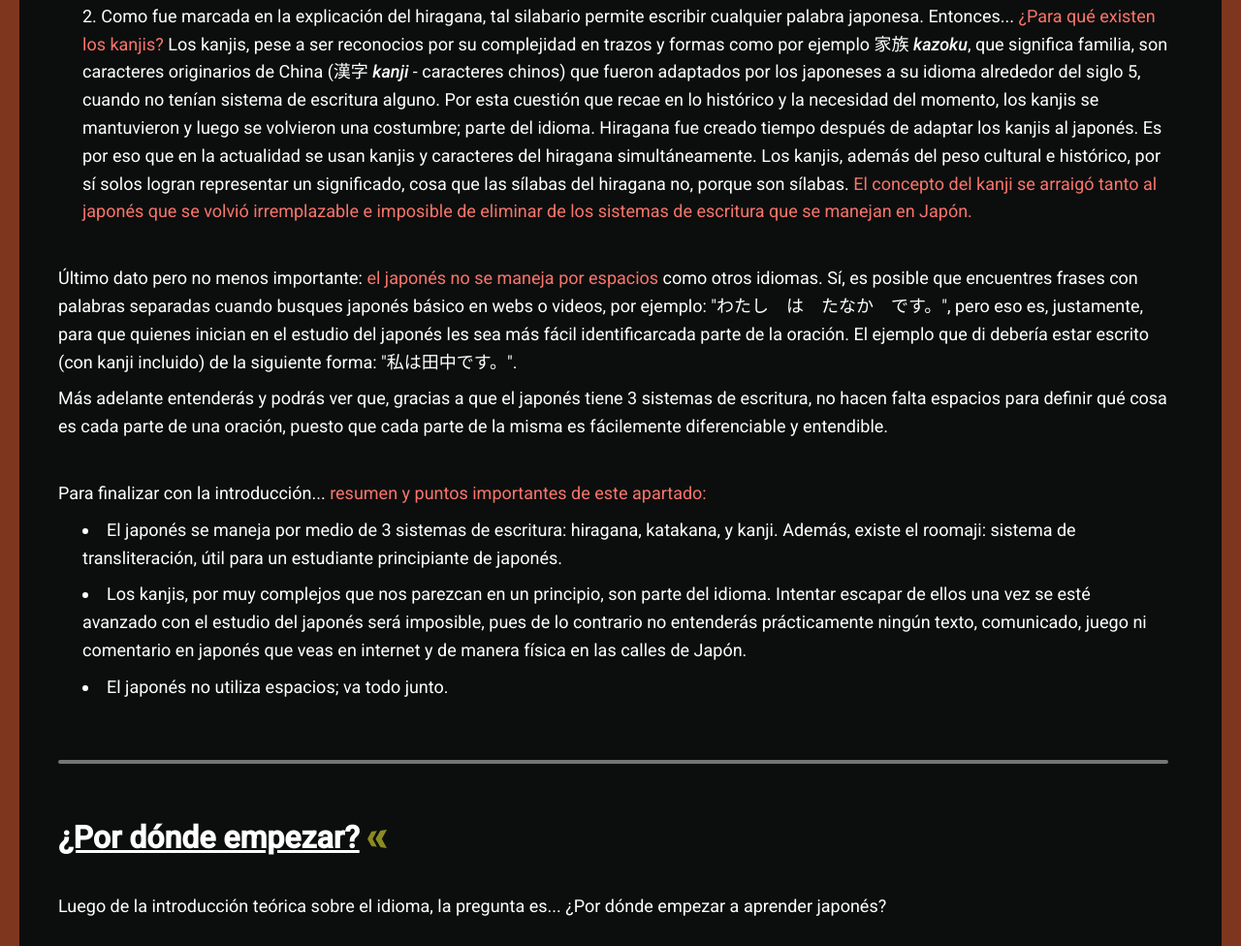
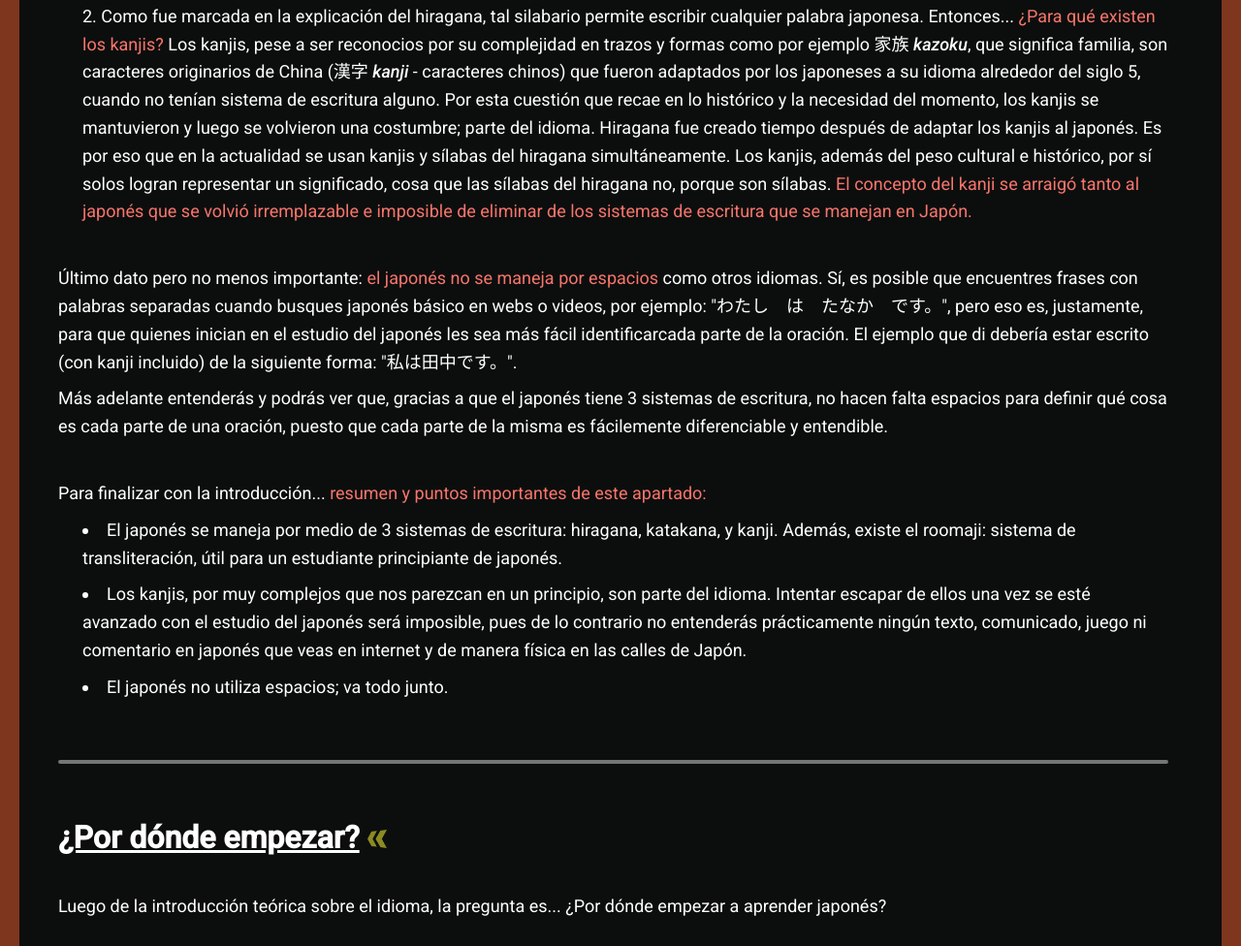
Before and after one commit to MSA-IntroduccionAlJapones/introduccionaljapones.github.io, a plain HTML site: page index.html in a window 1280 px wide. Shown: the part 2549-3525 px from the top of the page at 97% size. Drawn offline with Linux system fonts and the light colour scheme.

Commit message:
Update index.html

```diff
--- a/index.html
+++ b/index.html
@@ -190,7 +190,7 @@
                <ol>
                   <li>En los textos de arriba encontrarás aclaraciones entre paréntesis, como "(な / na)", siendo な una sílaba japonesa y "na" la aclaración de cómo se escribiría usando nuestras letras latinas. A esto se lo conoce como <span style="color:#ffff00">roomaji (ローマ字)</span>, literalmente "caracteres romanos": sistema de transliteración (representar los signos de un sistema de escritura mediante los signos de otro) del japonés al alfabeto latino. Esto te ayudará mucho al principio para recordar los 92 kanas que existen, que es de lo primero que se aprende al estudiar japonés. Luego, mejor será que te manejes por los caracteres japoneses y no por la transliteración, ya que esta última no pertenece al japonés, sino que es una herramienta que nos ayuda a nosotros, los extranjeros, a entender lo básico del japonés. Por eso se dice que <b>hay 3 sistemas de escritura en el japonés, no 4.</b></li>
                   <br>
-                  <li>Como fue marcada en la explicación del hiragana, tal silabario permite escribir cualquier palabra japonesa. Entonces... <span style="color:#f8756b">¿Para qué existen los kanjis?</span> Los kanjis, pese a ser reconocios por su complejidad en trazos y formas como por ejemplo 家族 <i>kazoku</i>, que significa familia, son caracteres originarios de China (漢字 <i>kanji</i> - caracteres chinos) que fueron adaptados por los japoneses a su idioma alrededor del siglo 5, cuando no tenían sistema de escritura alguno. Por esta cuestión que recae en lo histórico y la necesidad del momento, los kanjis se mantuvieron y luego se volvieron una costumbre; parte del idioma. Hiragana fue creado tiempo después de adaptar los kanjis al japonés. Es por eso que en la actualidad se usan kanjis y caracteres del hiragana simultáneamente. Los kanjis, además del peso cultural e histórico, por sí solos logran representar un significado, cosa que las sílabas del hiragana no, porque son sílabas. <span style="color:#f8756b">El concepto del kanji se arraigó tanto al japonés que se volvió irremplazable e imposible de eliminar de los sistemas de escritura que se manejan en Japón.</span></li>
+                  <li>Como fue marcada en la explicación del hiragana, tal silabario permite escribir cualquier palabra japonesa. Entonces... <span style="color:#f8756b">¿Para qué existen los kanjis?</span> Los kanjis, pese a ser reconocios por su complejidad en trazos y formas como por ejemplo 家族 <i>kazoku</i>, que significa familia, son caracteres originarios de China (漢字 <i>kanji</i> - caracteres chinos) que fueron adaptados por los japoneses a su idioma alrededor del siglo 5, cuando no tenían sistema de escritura alguno. Por esta cuestión que recae en lo histórico y la necesidad del momento, los kanjis se mantuvieron y luego se volvieron una costumbre; parte del idioma. Hiragana fue creado tiempo después de adaptar los kanjis al japonés. Es por eso que en la actualidad se usan kanjis y sílabas del hiragana simultáneamente. Los kanjis, además del peso cultural e histórico, por sí solos logran representar un significado, cosa que las sílabas del hiragana no, porque son sílabas. <span style="color:#f8756b">El concepto del kanji se arraigó tanto al japonés que se volvió irremplazable e imposible de eliminar de los sistemas de escritura que se manejan en Japón.</span></li>
                </ol>
                <br>
                <p>Último dato pero no menos importante: <span style="color:#f8756b">el japonés no se maneja por espacios</span> como otros idiomas. Sí, es posible que encuentres frases con palabras separadas cuando busques japonés básico en webs o videos, por ejemplo: "わたし　は　たなか　です。", pero eso es, justamente, para que quienes inician en el estudio del japonés les sea más fácil identificarcada parte de la oración. El ejemplo que di debería estar escrito (con kanji incluido) de la siguiente forma: "私は田中です。".</p>
```
